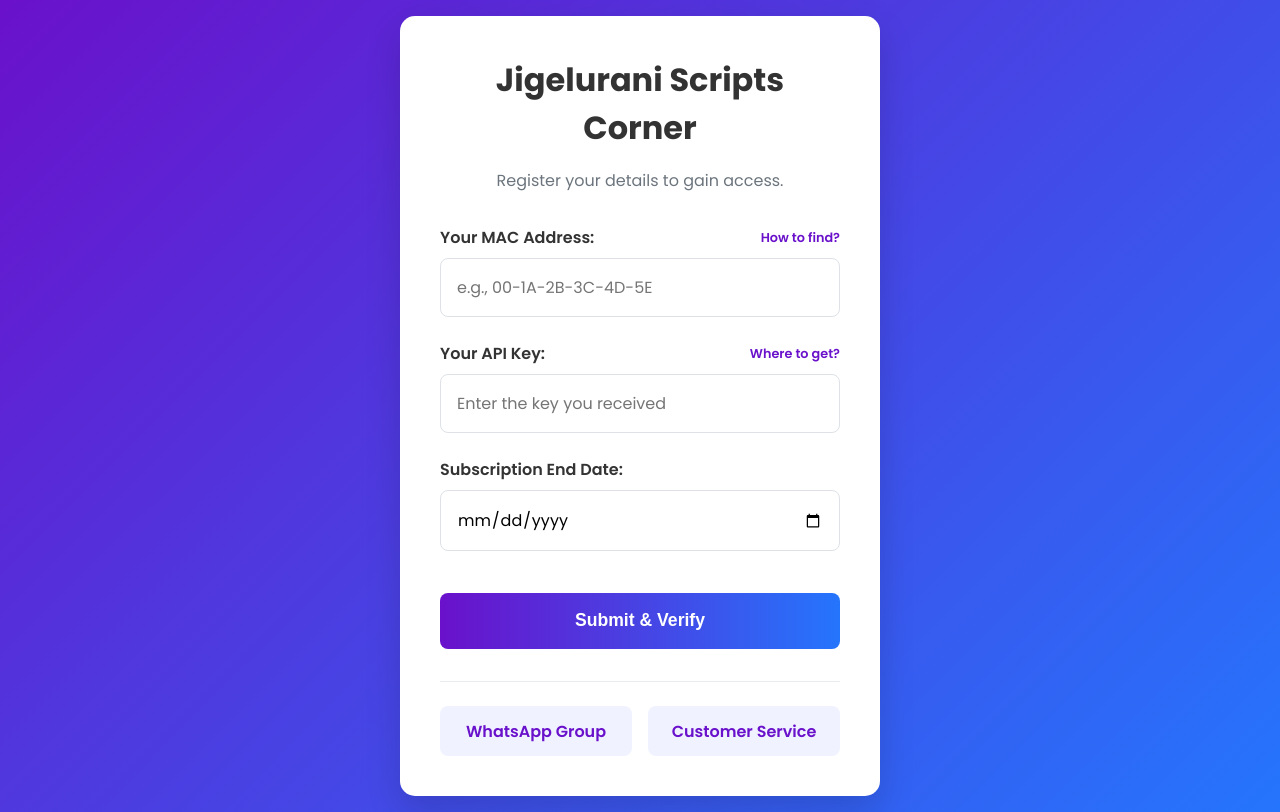
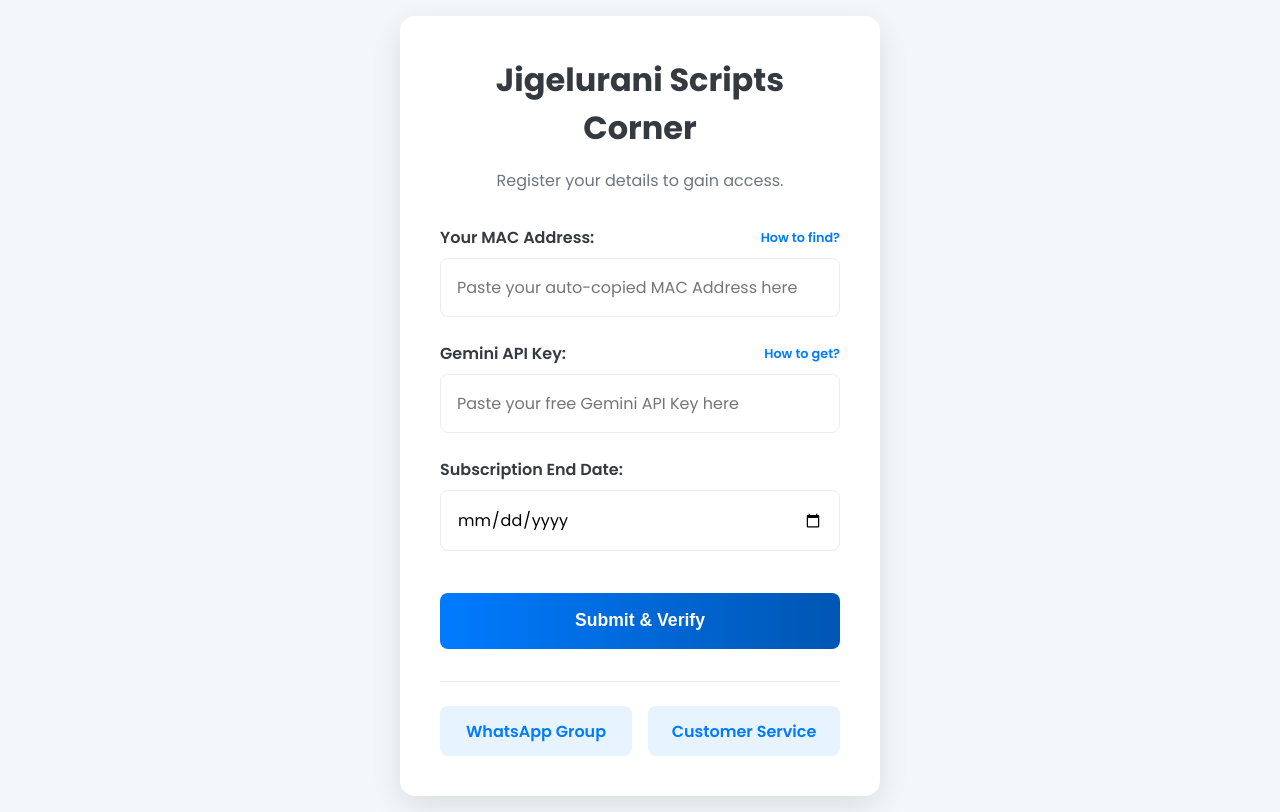
Before and after one commit to pukanekndhuku/user-registration-website, a Flask app: page / in a window 1280 px wide. Run offline with Flask 3, Linux system fonts and the light colour scheme.

Commit message:
Update index.html

```diff
--- a/templates/index.html
+++ b/templates/index.html
@@ -8,20 +8,20 @@
         @import url('https://fonts.googleapis.com/css2?family=Poppins:wght@400;600;700&display=swap');
 
         :root {
-            --primary-color: #6a11cb;
-            --secondary-color: #2575fc;
-            --background-color: #f0f2f5;
+            --primary-color: #007bff;
+            --secondary-color: #0056b3;
+            --background-color: #f4f7f9;
             --card-background: #ffffff;
-            --text-color: #333;
+            --text-color: #343a40;
             --light-text-color: #6c757d;
-            --border-color: #dee2e6;
+            --border-color: #e9ecef;
         }
 
         * { box-sizing: border-box; margin: 0; padding: 0; }
 
         body {
             font-family: 'Poppins', sans-serif;
-            background: linear-gradient(135deg, var(--primary-color) 0%, var(--secondary-color) 100%);
+            background-color: var(--background-color);
             display: flex;
             justify-content: center;
             align-items: center;
@@ -33,7 +33,7 @@
             background: var(--card-background);
             padding: 2.5em;
             border-radius: 15px;
-            box-shadow: 0 15px 35px rgba(0, 0, 0, 0.15);
+            box-shadow: 0 10px 30px rgba(0, 0, 0, 0.1);
             width: 100%;
             max-width: 480px;
             text-align: center;
@@ -103,6 +103,16 @@
         .instructions ul {
             padding-left: 1.2em;
         }
+        .instructions p {
+            margin-bottom: 0.5em;
+        }
+        .instructions b {
+            color: var(--text-color);
+        }
+        .instructions a {
+            color: var(--primary-color);
+            font-weight: 600;
+        }
 
         .submit-btn {
             width: 100%;
@@ -115,18 +125,12 @@
             cursor: pointer;
             font-size: 1.1em;
             font-weight: 600;
-            transition: transform 0.2s ease, box-shadow 0.2s ease;
-        }
-
-        .submit-btn:hover {
-            transform: translateY(-3px);
-            box-shadow: 0 4px 15px rgba(0, 0, 0, 0.2);
         }
 
         .footer-links {
             margin-top: 2em;
             padding-top: 1.5em;
-            border-top: 1px solid #e9ecef;
+            border-top: 1px solid var(--border-color);
             display: flex;
             justify-content: space-around;
             gap: 1em;
@@ -137,7 +141,7 @@
             display: inline-block;
             text-decoration: none;
             color: var(--primary-color);
-            background-color: #f0f3ff;
+            background-color: #e7f3ff;
             padding: 0.8em 1em;
             border-radius: 8px;
             font-weight: 600;
@@ -165,25 +169,28 @@
                     <label for="mac">Your MAC Address:</label>
                     <a class="help-link" onclick="toggleHelp('mac-help')">How to find?</a>
                 </div>
-                <input type="text" id="mac" name="mac" placeholder="e.g., 00-1A-2B-3C-4D-5E" required>
+                <input type="text" id="mac" name="mac" placeholder="Paste your auto-copied MAC Address here" required>
                 <div class="instructions" id="mac-help">
-                    <b>For Windows:</b>
-                    <ul>
-                        <li>Open Command Prompt (search "cmd").</li>
-                        <li>Type <b>ipconfig /all</b> and press Enter.</li>
-                        <li>Find "Physical Address" under your main network adapter (e.g., Wi-Fi or Ethernet).</li>
-                    </ul>
+                    <p>When you run the `FREE VERSION.exe` script for the first time, your unique MAC Address is <b>automatically copied</b> to your clipboard.</p>
+                    <p>Simply click in the box above and press <b>Ctrl+V</b> to paste it.</p>
                 </div>
             </div>
 
             <div class="input-group">
                 <div class="label-group">
-                    <label for="apikey">Your API Key:</label>
-                    <a class="help-link" onclick="toggleHelp('api-help')">Where to get?</a>
+                    <label for="apikey">Gemini API Key:</label>
+                    <a class="help-link" onclick="toggleHelp('api-help')">How to get?</a>
                 </div>
-                <input type="text" id="apikey" name="apikey" placeholder="Enter the key you received" required>
+                <input type="text" id="apikey" name="apikey" placeholder="Paste your free Gemini API Key here" required>
                 <div class="instructions" id="api-help">
-                    The API Key is provided after purchase. Please contact Customer Service if you do not have one.
+                    You can get a free API key from Google.
+                    <ul>
+                        <li><b>Step 1:</b> Go to <a href="https://aistudio.google.com/" target="_blank">Google AI Studio</a>.</li>
+                        <li><b>Step 2:</b> Sign in with your Google account.</li>
+                        <li><b>Step 3:</b> Click the <b>"Get API key"</b> button.</li>
+                        <li><b>Step 4:</b> Click <b>"Create API key in new project"</b>.</li>
+                        <li><b>Step 5:</b> Your key will be generated. Copy it and paste it into the box above.</li>
+                    </ul>
                 </div>
             </div>
 
@@ -205,6 +212,13 @@
 
     <script>
         function toggleHelp(id) {
+            // Hide any other open help sections first
+            document.querySelectorAll('.instructions').forEach(el => {
+                if (el.id !== id) {
+                    el.style.display = 'none';
+                }
+            });
+            // Toggle the clicked one
             const el = document.getElementById(id);
             if (el.style.display === 'block') {
                 el.style.display = 'none';
```
